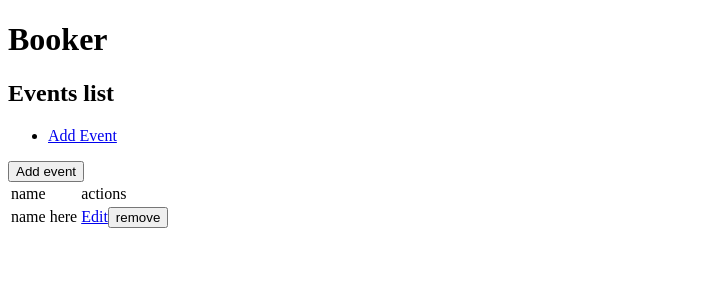
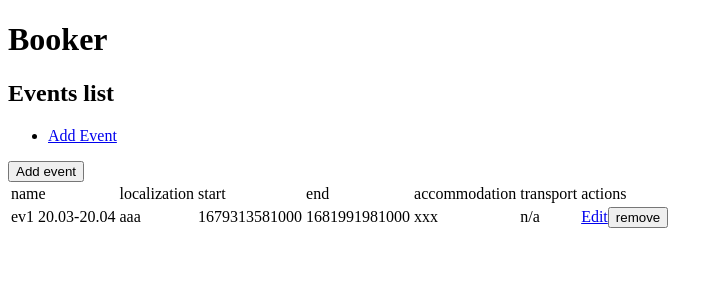
Before and after one commit to video-kid/booker, a React (Create React App) app: page / in a window 1280 px wide. Shown: the top 300 px of the page, without its empty margins (0-723 px from the left). Built offline with nearby package versions, Linux system fonts and the light colour scheme.

Commit message:
Feat/table view (#4)
add table

```diff
--- a/src/Modules/CreateEvent/CreateEvent.tsx
+++ b/src/Modules/CreateEvent/CreateEvent.tsx
@@ -25,12 +25,12 @@ const CreateEvent = () => {
           />
         </div>
         <div>
-          <label htmlFor="localisation">localisation</label>
+          <label htmlFor="localization">localization</label>
           <input
             type="text"
-            placeholder="localisation"
-            id="localisation"
-            {...register("localisation", { required: false })}
+            placeholder="localization"
+            id="localization"
+            {...register("localization", { required: false })}
           />
         </div>
         <div>
--- a/src/Pages/EventsList/EventsList.tsx
+++ b/src/Pages/EventsList/EventsList.tsx
@@ -7,7 +7,7 @@ import { eventProps } from "../../types/events";
 const event: eventProps = {
   id: "888",
   name: "ev1 20.03-20.03",
-  localisation: "bbb",
+  localization: "bbb",
   start: "1679313581000",
   end: "1679313581001",
   description: "bbbb lorem ipsum dolor sit am",
@@ -40,17 +40,40 @@ const EventsList = () => {
         <thead>
           <tr>
             <td>name</td>
+            <td>localization</td>
+            <td>start</td>
+            <td>end</td>
+            <td>accommodation</td>
+            <td>transport</td>
             <td>actions</td>
           </tr>
         </thead>
         <tbody>
-          <tr>
-            <td>name here</td>
-            <td>
-              <Link to={`${666}/edit`}>Edit</Link>
-              <button>remove</button>
-            </td>
-          </tr>
+          {eventsList.map(
+            ({
+              name,
+              id,
+              localization,
+              start,
+              end,
+              need_accommodation,
+              hotel_name,
+              need_transport,
+            }) => (
+              <tr key={id}>
+                <td>{name}</td>
+                <td>{localization}</td>
+                <td>{start}</td>
+                <td>{end}</td>
+                <td>{need_accommodation ? hotel_name : "n/a"}</td>
+                <td>{need_transport ? "route" : "n/a"}</td>
+                <td>
+                  <Link to={`${id}/edit`}>Edit</Link>
+                  <button>remove</button>
+                </td>
+              </tr>
+            )
+          )}
         </tbody>
       </table>
     </section>
--- a/src/state/slice/events/slice.ts
+++ b/src/state/slice/events/slice.ts
@@ -7,7 +7,7 @@ const eventsList: Array<eventProps> = [
   {
     id: "222",
     name: "ev1 20.03-20.04",
-    localisation: "aaa",
+    localization: "aaa",
     start: "1679313581000",
     end: "1681991981000",
     description: "lorem ipsum dolor sit am",
--- a/src/types/events.ts
+++ b/src/types/events.ts
@@ -1,7 +1,7 @@
 export type eventProps = {
   id: string;
   name: string;
-  localisation: string;
+  localization: string;
   start: string;
   end: string;
   description: string;
```
